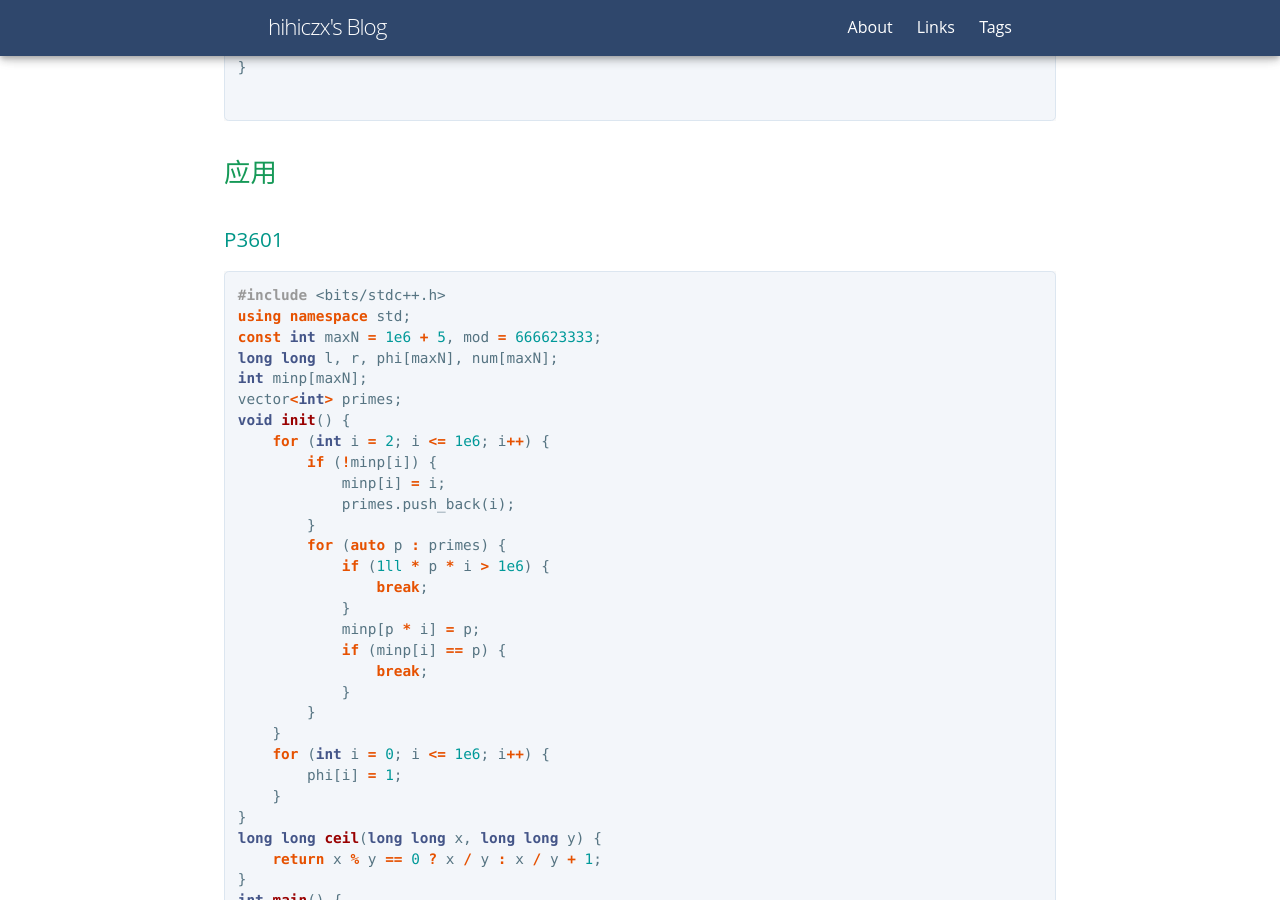
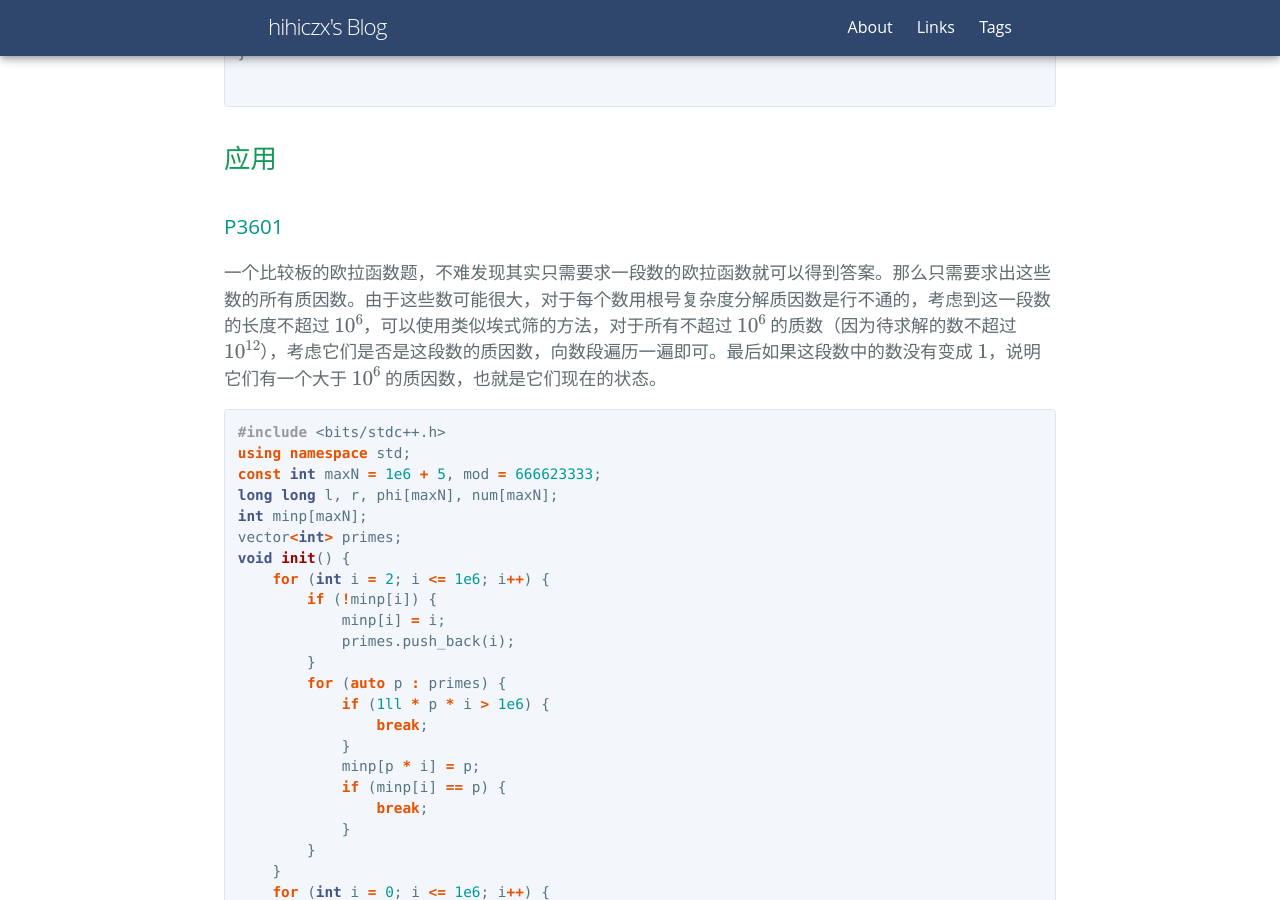
Before and after one commit to BuaaCzx/BuaaCzx.github.io, a Jekyll site: the page built from _posts/2024-1-28-欧拉函数.md, in a window 1280 px wide and 900 px high, scrolled down 1909 px. Built offline with Jekyll 4.4.1, drawn with Linux system fonts in a browser that asks for light colours; some web fonts are replaced; formulas are drawn with MathJax 3; some of the changed text lies outside the part shown.

Commit message:
modified:   "_posts/2024-1-28-\346\254\247\346\213\211\345\207\275\346\225\260.md"

````diff
--- a/_posts/2024-1-28-欧拉函数.md
+++ b/_posts/2024-1-28-欧拉函数.md
@@ -75,6 +75,8 @@ int phi(int x) {
 ## 应用
 
 ### [P3601](https://www.luogu.com.cn/problem/P3601)
+
+一个比较板的欧拉函数题，不难发现其实只需要求一段数的欧拉函数就可以得到答案。那么只需要求出这些数的所有质因数。由于这些数可能很大，对于每个数用根号复杂度分解质因数是行不通的，考虑到这一段数的长度不超过 $10^6$，可以使用类似埃式筛的方法，对于所有不超过 $10^6$ 的质数（因为待求解的数不超过 $10^{12}$），考虑它们是否是这段数的质因数，向数段遍历一遍即可。最后如果这段数中的数没有变成 $1$，说明它们有一个大于 $10^6$ 的质因数，也就是它们现在的状态。
 
 ```cpp
 #include <bits/stdc++.h>
@@ -140,6 +142,8 @@ int main() {
 
 ### [CF776E](https://codeforces.com/contest/776/problem/E)
 
+推导发现，答案实际上是对 $n$ 求 $\dfrac{k+1}{2}$ 次欧拉函数，n 为 $1$ 时欧拉函数恒为 $1$，不需要继续求下去了。
+
 ```cpp
 #include <bits/stdc++.h>
 using namespace std;
````
Also changed, not shown: other parts of _posts/2024-1-28-欧拉函数.md (+1 -1 lines).
